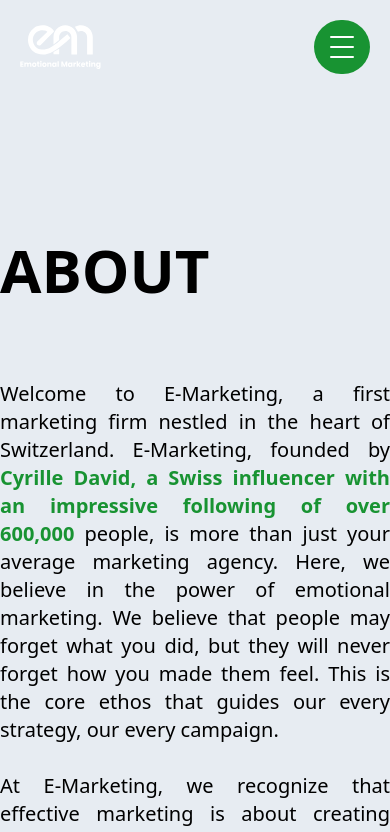
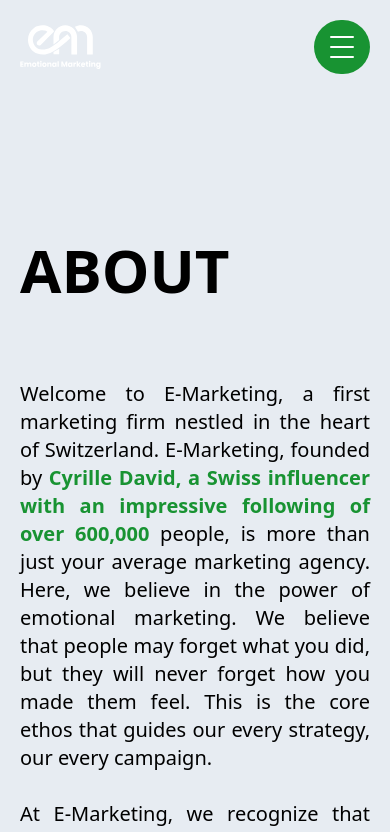
Before and after one commit to TeddyMedjio/em-marketing, a Next.js app: page /about in a window 390 px wide. Shown: the top 832 px of the page. Built offline with nearby package versions, Linux system fonts and the light colour scheme.

Commit message:
update padding

```diff
--- a/src/components/Topic/Topic.jsx
+++ b/src/components/Topic/Topic.jsx
@@ -3,7 +3,7 @@
 const Topic = () => {
   return (
     <div className=" bg-[#E7ECF2]">
-      <div className="mx-auto container max-w-6xl py-40">
+      <div className="mx-auto container px-5 lg:px-0 max-w-6xl py-40">
         <h1 className="font-bold uppercase text-6xl py-20">about</h1>
         <h2 className="font-medium text-justify text-xl">
           Welcome to E-Marketing, a first marketing firm nestled in the heart of
```
